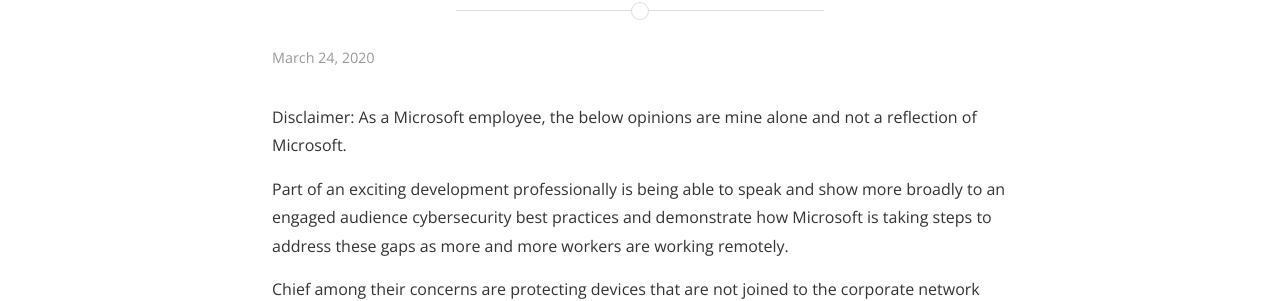
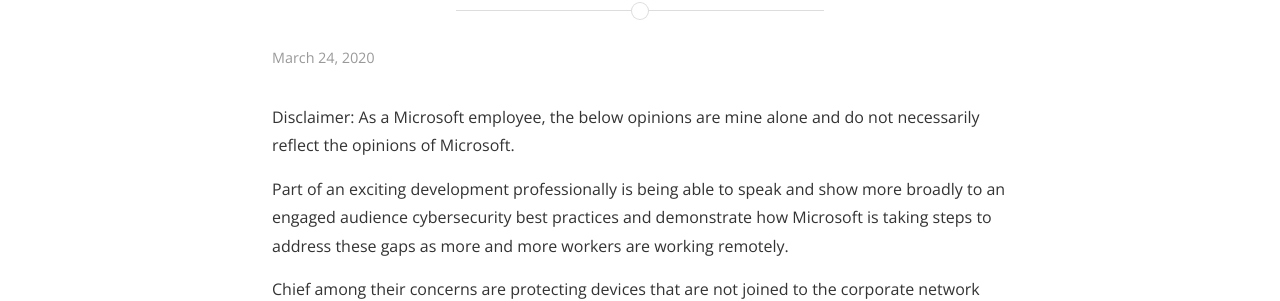
Before and after one commit to LucioBenzor/LucioBenzor.github.io, a Jekyll site: the page built from _posts/2020-03-24-Modern-Device-Management-With-Intune-Part-One.md, in a window 1280 px wide. Shown: the part 194-495 px from the top of the page. Built offline with Jekyll 4.4.1, drawn with Linux system fonts in a browser that asks for light colours; nearby versions of some CDN libraries.

Commit message:
Update 2020-03-24-Modern-Device-Management-With-Intune-Part-One.md

```diff
--- a/_posts/2020-03-24-Modern-Device-Management-With-Intune-Part-One.md
+++ b/_posts/2020-03-24-Modern-Device-Management-With-Intune-Part-One.md
@@ -4,7 +4,7 @@
 date: 2020-03-24
 ---
 
-Disclaimer: As a Microsoft employee, the below opinions are mine alone and not a reflection of Microsoft.
+Disclaimer: As a Microsoft employee, the below opinions are mine alone and do not necessarily reflect the opinions of Microsoft.
 
 Part of an exciting development professionally is being able to speak and show more broadly to an engaged audience cybersecurity
 best practices and demonstrate how Microsoft is taking steps to address these gaps as more and more workers are working remotely.
```
